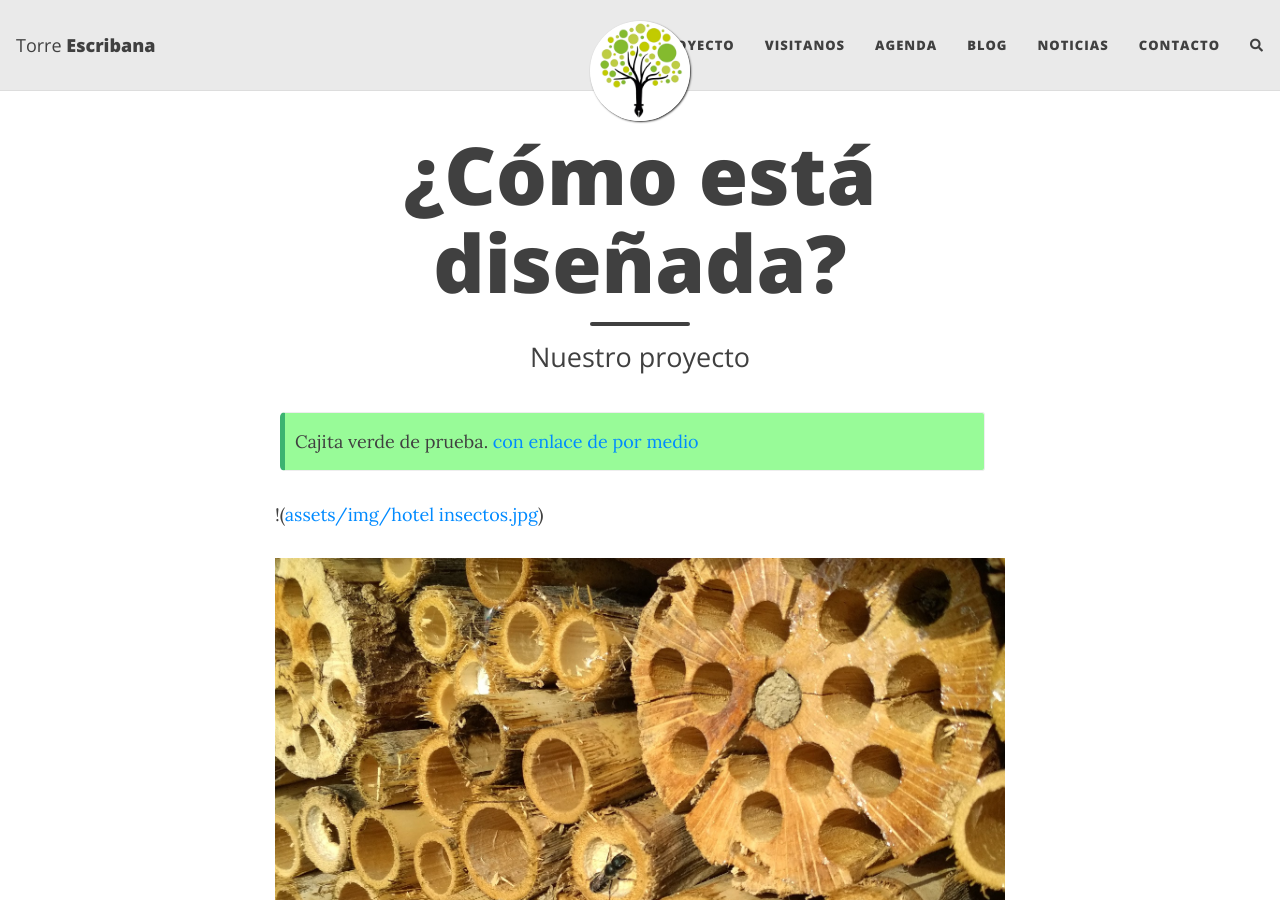
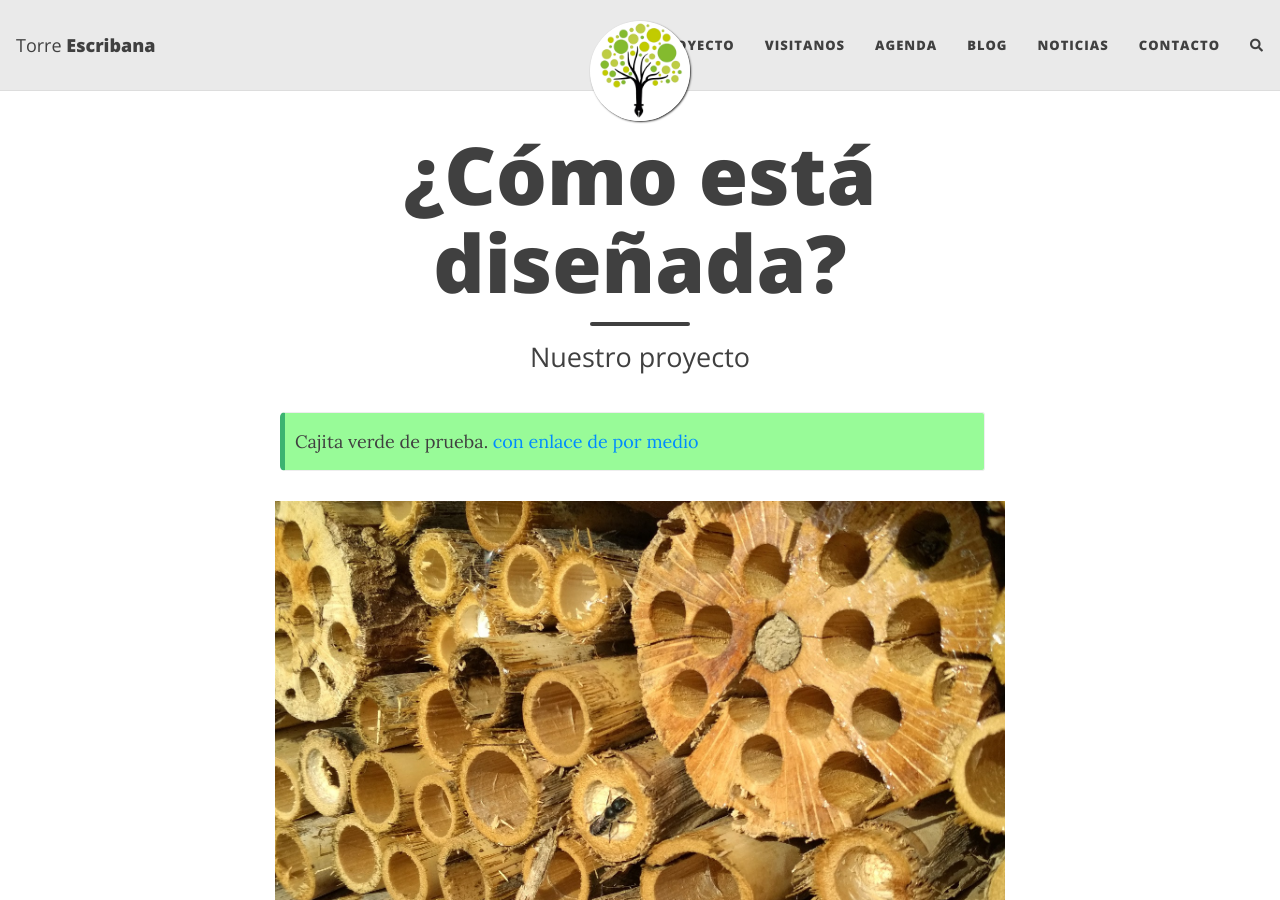
Before and after one commit to PermaculturaAragon/Web-TorreEscribana, a Jekyll site: the page built from proyecto.md, in a window 1280 px wide and 900 px high. Built offline with Jekyll 4.4.1, drawn with Linux system fonts in a browser that asks for light colours; nearby versions of some CDN libraries; comment, search, counter and statistics services are not loaded.

Commit message:
Update proyecto.md

```diff
--- a/proyecto.md
+++ b/proyecto.md
@@ -7,7 +7,6 @@ subtitle: Nuestro proyecto
 {: .box-success}
 Cajita verde de prueba. [con enlace de por medio](https://permaculturaaragon.github.io/Web-TorreEscribana/)
 
-!([assets/img/hotel insectos.jpg](https://github.com/PermaculturaAragon/Web-TorreEscribana/blob/8ece3e79b6f5f90d96117908efc4af0361beaa9e/assets/img/hotel%20insectos.jpg))
 
 ![Crepe]({{ '/assets/img/hotel insectos.jpg' | relative_url }})
 
```
